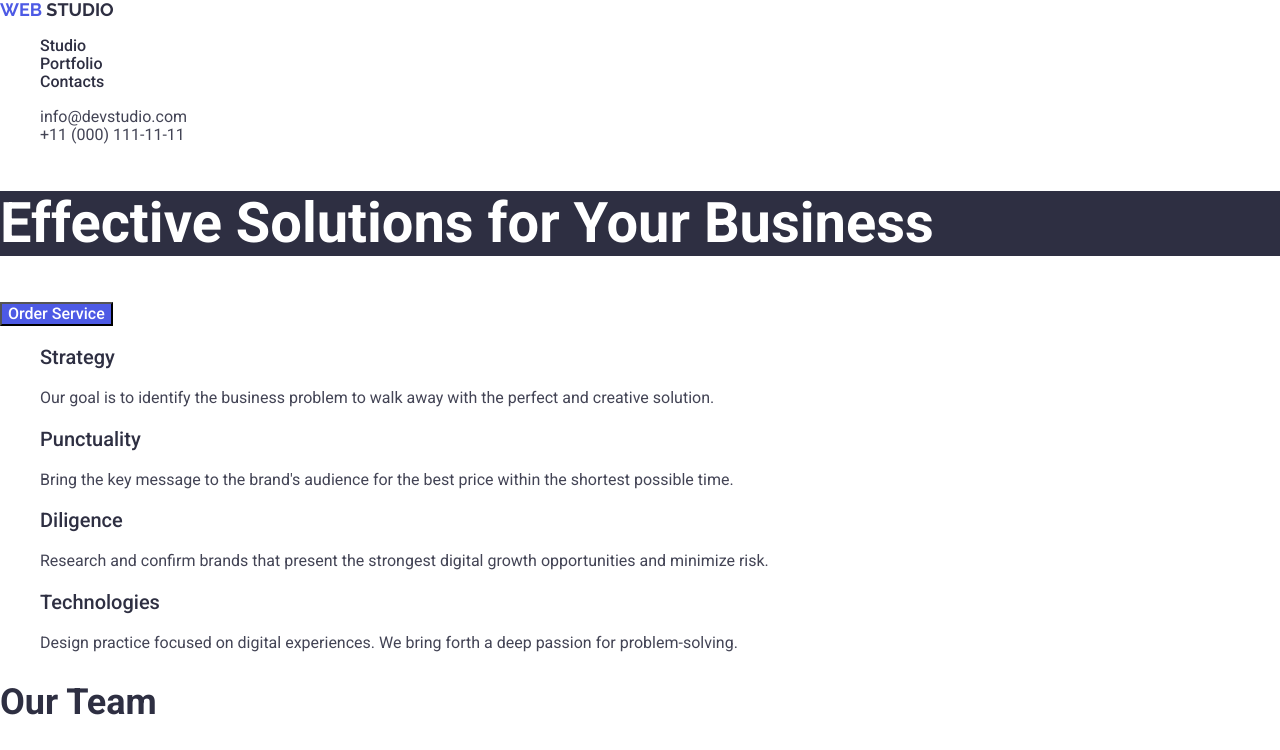
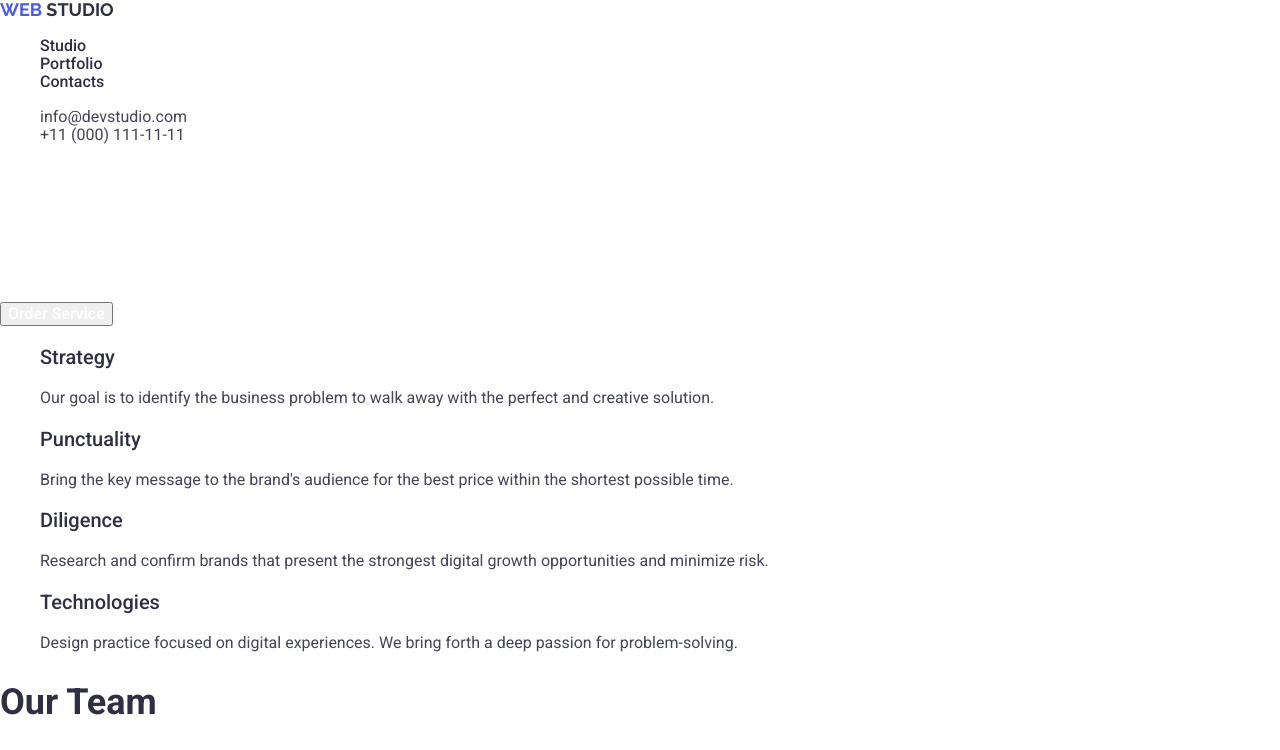
Before and after one commit to Mol-Teus/goit-markup-hw-02, a plain HTML site: page index.html in a window 1280 px wide. Shown: the top 750 px of the page. Drawn offline with nearby package versions, Linux system fonts and the light colour scheme.

Commit message:
add styles header

```diff
--- a/css/styles.css
+++ b/css/styles.css
@@ -69,14 +69,14 @@ text-decoration: none;
         font-size: 56px;
 
         color: #fff;
-        background-color: #2e2f42;
+
 }
 
 .order-btn {
 font-weight: 500;
 font-size: 16px;
 color: #fff;
-background: #4d5ae5;
+
 }
 .features-subtitle {
     font-weight: 500;
```
